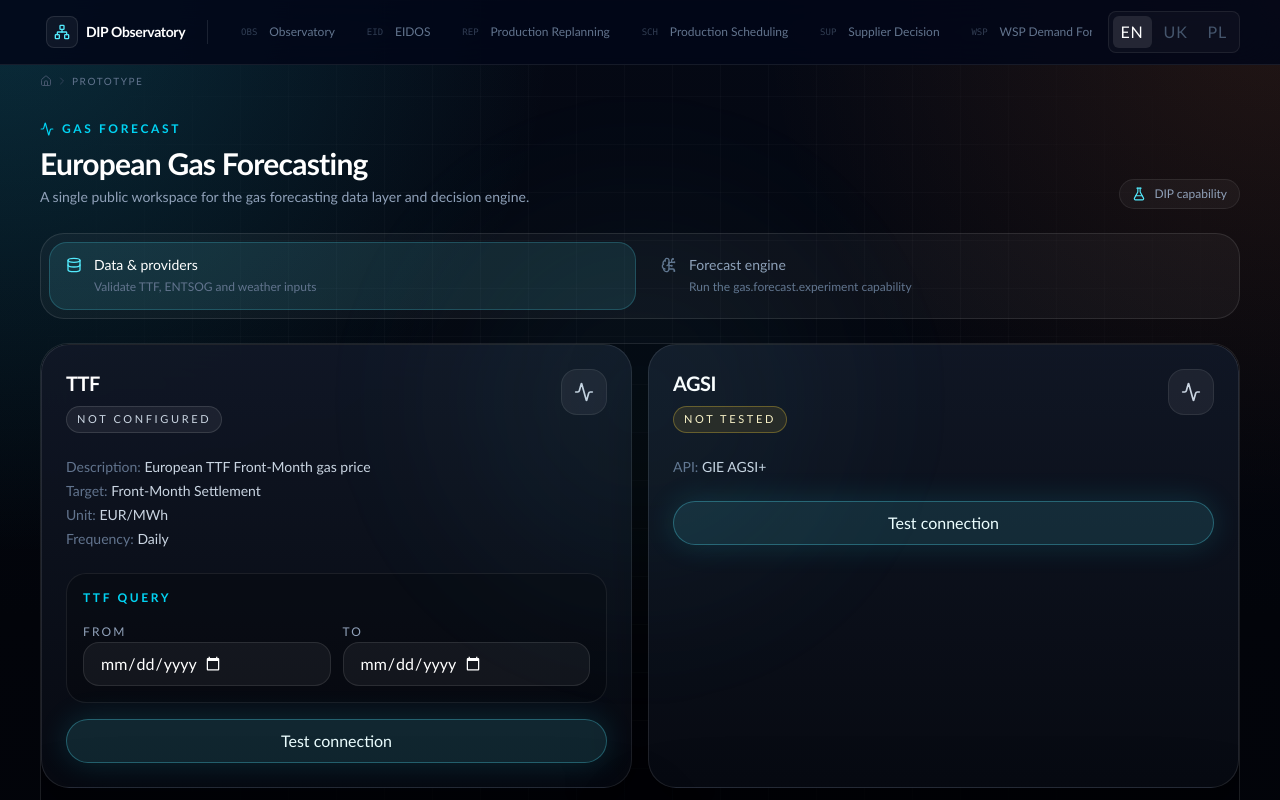
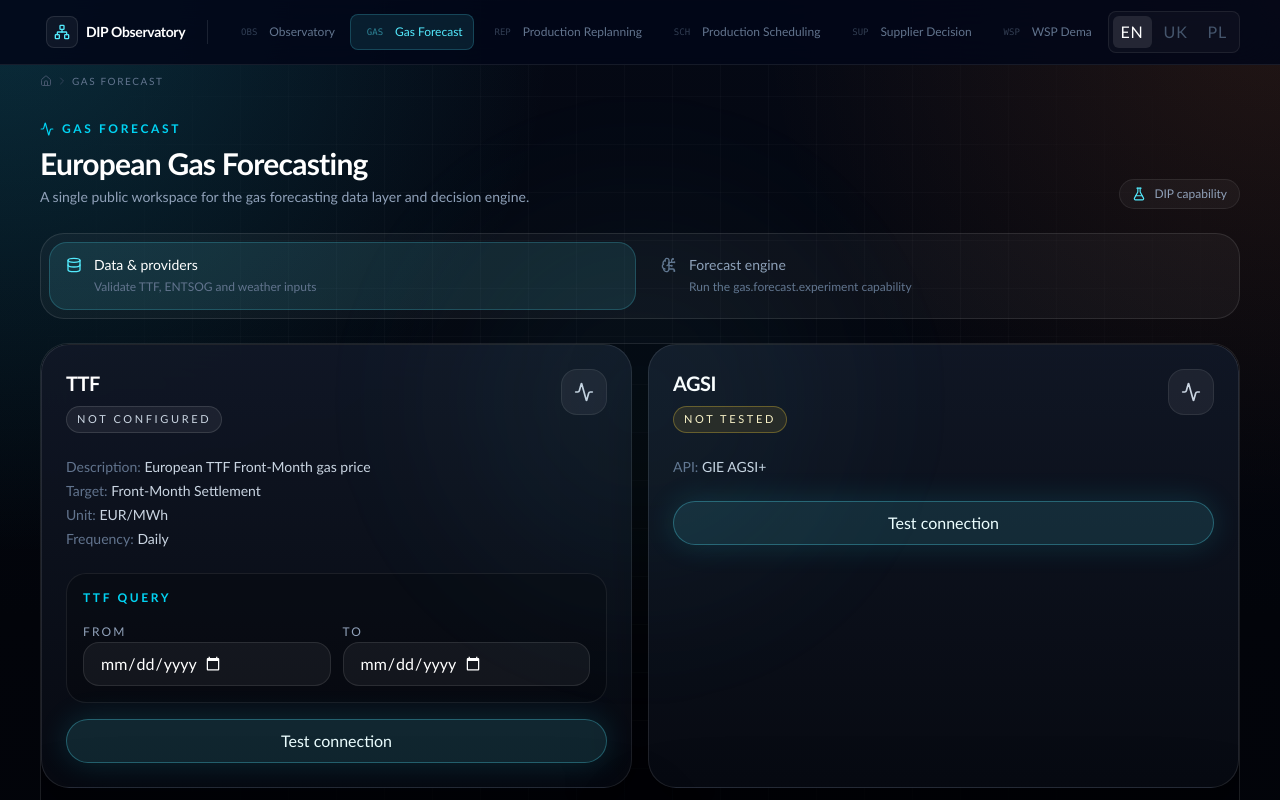
Before and after one commit to mentality-prj/dip-observatory, a Next.js app: page /en/gas-forecast in a window 1280 px wide. Shown: the top 800 px of the page. Built offline with nearby package versions, Linux system fonts and the light colour scheme.

Commit message:
feat(nav): add gas forecast workspace

```diff
--- a/src/components/observatory/prototype-shell.tsx
+++ b/src/components/observatory/prototype-shell.tsx
@@ -13,7 +13,7 @@ type PrototypeNavItem = { href: string; label: Record<Locale, string>; short: st
 
 const NAV_ITEMS: PrototypeNavItem[] = [
   { href: "/", label: { en: "Observatory", uk: "Observatory", pl: "Observatory" }, short: "OBS" },
-  { href: "/eidos", label: { en: "EIDOS", uk: "EIDOS", pl: "EIDOS" }, short: "EID" },
+  { href: "/gas-forecast", label: { en: "Gas Forecast", uk: "Прогноз газу", pl: "Prognoza gazu" }, short: "GAS" },
   { href: "/production-replanning", label: { en: "Production Replanning", uk: "Перепланування", pl: "Przeplanowanie" }, short: "REP" },
   { href: "/production-scheduling", label: { en: "Production Scheduling", uk: "Планування виробництва", pl: "Planowanie produkcji" }, short: "SCH" },
   { href: "/supplier-decision", label: { en: "Supplier Decision", uk: "Вибір постачальника", pl: "Wybór dostawcy" }, short: "SUP" },
```
